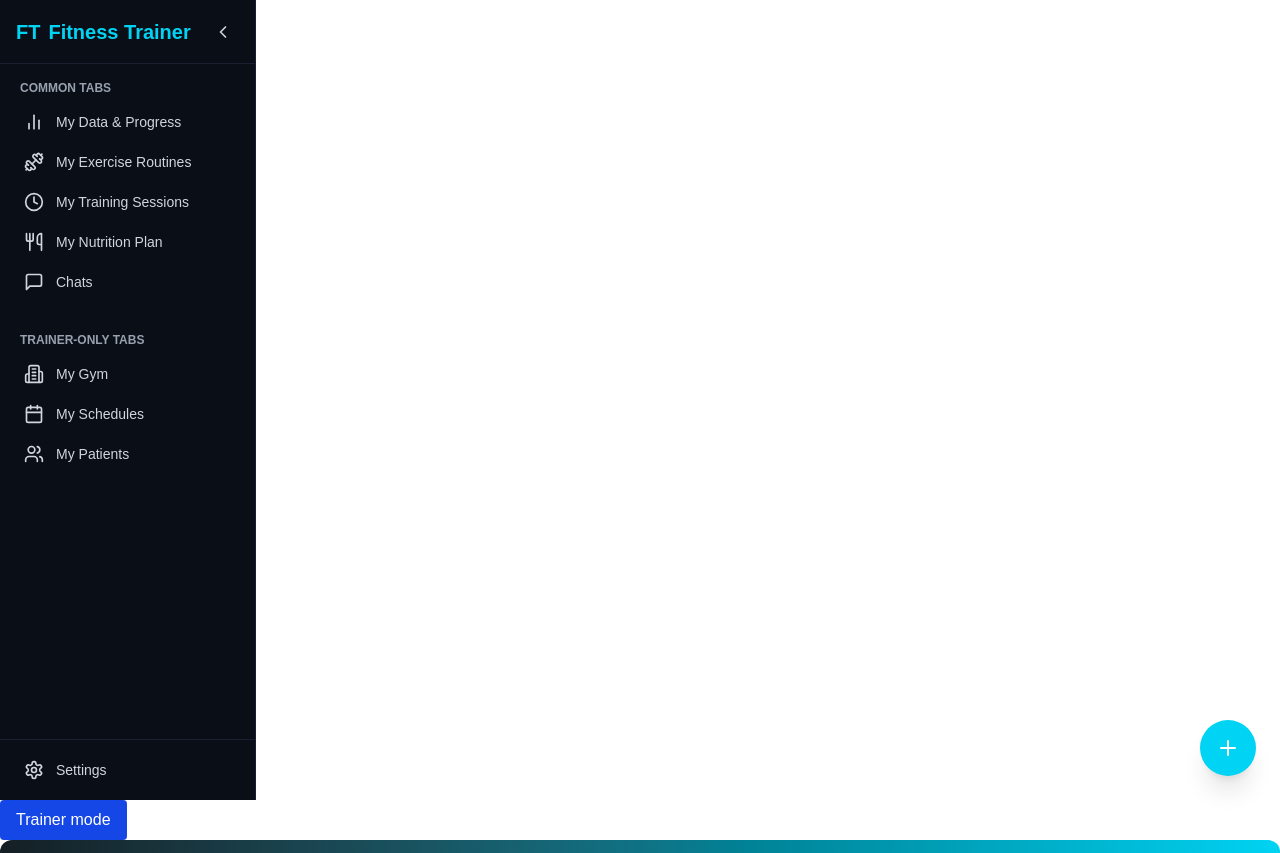
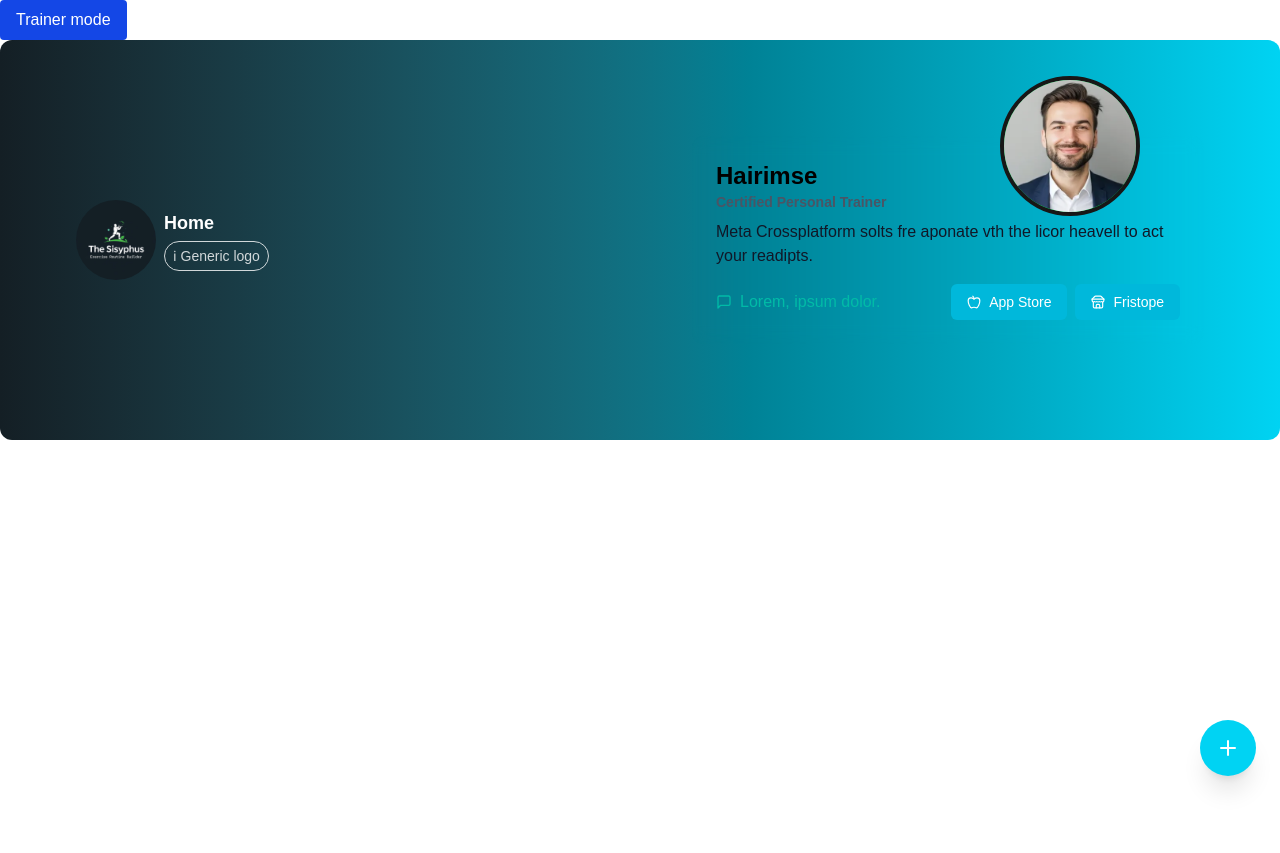
Before and after one commit to Sisyphus-Training/Sisyphus, a Next.js app in the folder sisyphus/: page / in a window 1280 px wide. Shown: the top 853 px of the page. After the commit the page ends 800 px from the top, so only its background shows below. Built offline with nearby package versions, Linux system fonts and the light colour scheme.

Commit message:
update commit

```diff
--- a/sisyphus/src/app/page.tsx
+++ b/sisyphus/src/app/page.tsx
@@ -2,7 +2,6 @@
 import FabMenu from "@/components/organisms/fixedFloatingActionButton";
 import HeroSection from "@/components/organisms/hero";
 import { useUser } from "@/components/molecules/userContext";
-import Sidebar from "@/components/sidebar";
 
 export default function Home() {
   const { isPatientMode, setIsPatientMode } = useUser();
@@ -13,7 +12,6 @@ export default function Home() {
 
   return (
     <div className="w-full  bg-white min-h-screen  relative ">
-      <Sidebar/>
       <button onClick={switchUser} className=" px-4 py-2 bg-blue-700 text-white rounded-sm cursor-pointer " > {isPatientMode ? "Patient mode" : "Trainer mode"} </button>
       <HeroSection />
       <FabMenu />
```
